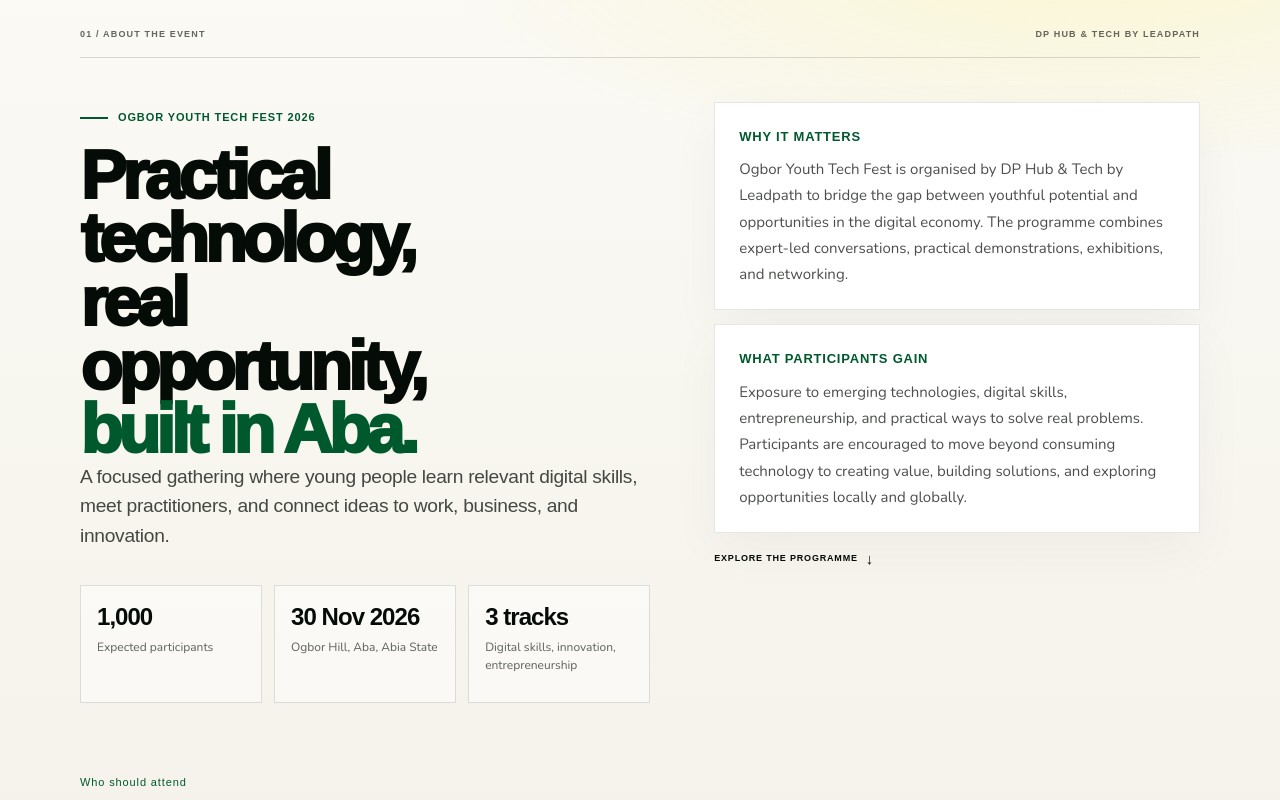
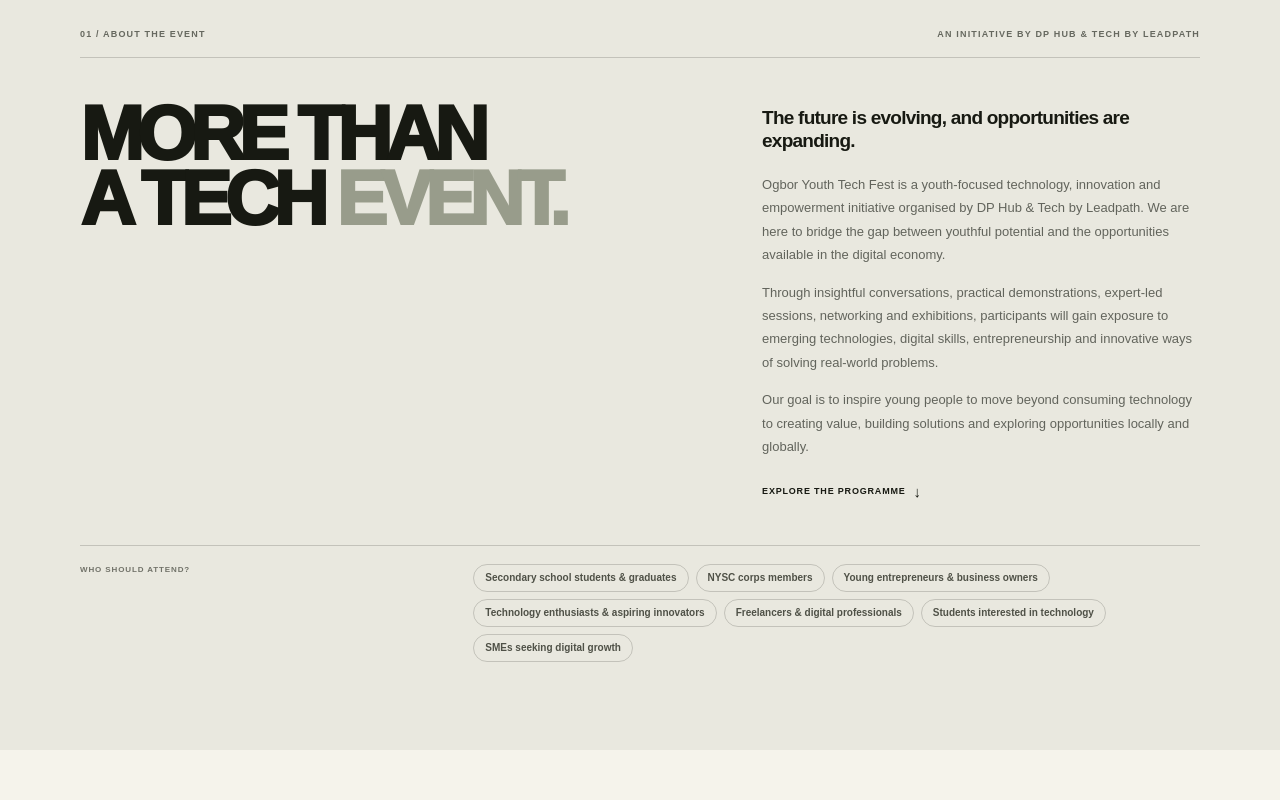
Before and after one commit to boyalonetechs/ogbor_youth_techfest, a Next.js app: page / in a window 1280 px wide. Shown: the part 860-1660 px from the top of the page. Built offline with nearby package versions, Linux system fonts and the light colour scheme; a web font is replaced by a local one.

Commit message:
Revamp About section with updated content and styling

```diff
--- a/src/components/landing/About.tsx
+++ b/src/components/landing/About.tsx
@@ -1,11 +1,5 @@
 import SectionKicker from "./SectionKicker";
 import { attendeeRoles } from "./content";
-
-const highlights = [
-  { value: "1,000", label: "Expected participants" },
-  { value: "30 Nov 2026", label: "Ogbor Hill, Aba, Abia State" },
-  { value: "3 tracks", label: "Digital skills, innovation, entrepreneurship" },
-];
 
 export default function About() {
   return (
@@ -13,72 +7,45 @@ export default function About() {
       <SectionKicker
         index="01"
         label="ABOUT THE EVENT"
-        right="DP HUB & TECH BY LEADPATH"
+        right="AN INITIATIVE BY DP HUB & TECH BY LEADPATH"
       />
 
-      <div className="oytf-about-layout">
-        <div className="oytf-about-lead">
-          <p className="oytf-about-eyebrow">Ogbor Youth Tech Fest 2026</p>
-          <h2 className="oytf-display oytf-about-title">
-            Practical technology,
-            <br />
-            real opportunity,
-            <br />
-            <span>built in Aba.</span>
-          </h2>
-          <p className="oytf-about-statement">
-            A focused gathering where young people learn relevant digital skills,
-            meet practitioners, and connect ideas to work, business, and
-            innovation.
+      <div className="oytf-intro-grid">
+        <h2 className="oytf-display">
+          MORE THAN
+          <br />A TECH <span>EVENT.</span>
+        </h2>
+
+        <div className="oytf-intro-copy">
+          <p className="oytf-big-copy">
+            The future is evolving, and opportunities are expanding.
           </p>
-
-          <div className="oytf-about-highlights" aria-label="Event highlights">
-            {highlights.map((item) => (
-              <div className="oytf-about-highlight" key={item.label}>
-                <strong>{item.value}</strong>
-                <span>{item.label}</span>
-              </div>
-            ))}
-          </div>
-        </div>
-
-        <div className="oytf-about-content">
-          <div className="oytf-about-card">
-            <h3>Why it matters</h3>
-            <p>
-              Ogbor Youth Tech Fest is organised by DP Hub &amp; Tech by
-              Leadpath to bridge the gap between youthful potential and
-              opportunities in the digital economy. The programme combines
-              expert-led conversations, practical demonstrations, exhibitions,
-              and networking.
-            </p>
-          </div>
-
-          <div className="oytf-about-card">
-            <h3>What participants gain</h3>
-            <p>
-              Exposure to emerging technologies, digital skills,
-              entrepreneurship, and practical ways to solve real problems.
-              Participants are encouraged to move beyond consuming technology to
-              creating value, building solutions, and exploring opportunities
-              locally and globally.
-            </p>
-          </div>
-
-          <a className="oytf-text-link oytf-about-link" href="#programme">
-            Explore the programme <span aria-hidden="true">↓</span>
+          <p className="oytf-body">
+            Ogbor Youth Tech Fest is a youth-focused technology, innovation and
+            empowerment initiative organised by DP Hub &amp; Tech by Leadpath.
+            We are here to bridge the gap between youthful potential and the
+            opportunities available in the digital economy.
+          </p>
+          <p className="oytf-body">
+            Through insightful conversations, practical demonstrations,
+            expert-led sessions, networking and exhibitions, participants will
+            gain exposure to emerging technologies, digital skills,
+            entrepreneurship and innovative ways of solving real-world
+            problems.
+          </p>
+          <p className="oytf-body">
+            Our goal is to inspire young people to move beyond consuming
+            technology to creating value, building solutions and exploring
+            opportunities locally and globally.
+          </p>
+          <a className="oytf-text-link" href="#programme">
+            EXPLORE THE PROGRAMME <span aria-hidden="true">↓</span>
           </a>
         </div>
       </div>
 
-      <div className="oytf-audience oytf-about-audience">
-        <div className="oytf-audience-head">
-          <span className="oytf-audience-label">Who should attend</span>
-          <p>
-            Students, early-career professionals, founders, and anyone ready to
-            grow in the digital economy.
-          </p>
-        </div>
+      <div className="oytf-audience">
+        <span className="oytf-audience-label">WHO SHOULD ATTEND?</span>
         <div className="oytf-chips">
           {attendeeRoles.map((role) => (
             <span className="oytf-chip" key={role}>
--- a/src/components/landing/GetInvolved.tsx
+++ b/src/components/landing/GetInvolved.tsx
@@ -121,7 +121,7 @@ export default function GetInvolved() {
         ))}
       </div>
 
-      <div className="oytf-form-shell" id="involvement-forms">
+      <div className="oytf-form-shell hidden" id="involvement-forms">
         <div className="oytf-form-head">
           <div>
             <span className="oytf-form-eyebrow">Registration forms</span>
--- a/src/components/landing/landing.css
+++ b/src/components/landing/landing.css
@@ -160,167 +160,67 @@
 
 /* About ---------------------------------------------------------------- */
 .oytf-about {
-  background:
-    radial-gradient(1200px 420px at 85% 0%, rgba(250, 224, 26, 0.16), transparent 55%),
-    linear-gradient(180deg, #fbfaf5 0%, #f3f1e8 100%);
-  color: var(--hero-black, #050b06);
-}
-
-.oytf-about .oytf-kicker {
-  border-bottom-color: rgba(5, 11, 6, 0.14);
-  color: rgba(5, 11, 6, 0.62);
-}
-
-.oytf-about-layout {
+  background: #e9e8df;
+}
+
+.oytf-intro-grid {
   display: grid;
-  grid-template-columns: minmax(0, 1.08fr) minmax(320px, 0.92fr);
-  gap: clamp(28px, 5vw, 72px);
-  padding-top: 44px;
-  align-items: start;
-}
-
-.oytf-about-eyebrow {
-  display: inline-flex;
-  align-items: center;
-  gap: 10px;
-  margin: 0 0 18px;
-  color: var(--hero-green, #00592d);
-  font-size: 11px;
+  grid-template-columns: 1.15fr 0.85fr;
+  gap: 8%;
+  padding-top: 43px;
+}
+
+.oytf-intro-copy {
+  max-width: 460px;
+  padding-top: 5px;
+}
+
+.oytf-big-copy {
+  margin: 0 0 20px;
+  font-size: 19px;
   font-weight: 800;
-  letter-spacing: 0.08em;
-  text-transform: uppercase;
-}
-
-.oytf-about-eyebrow::before {
-  content: "";
-  width: 28px;
-  height: 2px;
-  background: var(--hero-green, #00592d);
-}
-
-.oytf-about-title {
-  color: var(--hero-black, #050b06);
-  font-size: clamp(44px, 5.4vw, 74px);
-  line-height: 0.92;
-  letter-spacing: -0.065em;
-  max-width: 10.5ch;
-}
-
-.oytf-about-title span {
-  color: var(--hero-green, #00592d);
-}
-
-.oytf-about-statement {
-  margin: 24px 0 0;
-  max-width: 42rem;
-  color: rgba(5, 11, 6, 0.74);
-  font-size: clamp(17px, 1.5vw, 21px);
-  line-height: 1.55;
-  letter-spacing: -0.015em;
-}
-
-.oytf-about-highlights {
+  letter-spacing: -0.04em;
+  line-height: 1.25;
+}
+
+.oytf-body {
+  margin: 14px 0;
+  color: #62645c;
+  font-size: 13px;
+  line-height: 1.8;
+}
+
+.oytf-audience {
   display: grid;
-  grid-template-columns: repeat(3, minmax(0, 1fr));
-  gap: 12px;
-  margin-top: 34px;
-}
-
-.oytf-about-highlight {
-  min-height: 118px;
-  padding: 18px 16px;
-  border: 1px solid rgba(5, 11, 6, 0.12);
-  background: rgba(255, 255, 255, 0.52);
-}
-
-.oytf-about-highlight strong {
-  display: block;
-  margin-bottom: 10px;
-  color: var(--hero-black, #050b06);
-  font-size: clamp(18px, 2vw, 24px);
-  font-weight: 900;
-  line-height: 1.05;
-  letter-spacing: -0.04em;
-}
-
-.oytf-about-highlight span {
-  display: block;
-  color: rgba(5, 11, 6, 0.64);
-  font-size: 12px;
-  line-height: 1.45;
-  font-family: var(--font-rounded), system-ui, sans-serif;
-}
-
-.oytf-about-content {
-  display: grid;
-  gap: 14px;
-}
-
-.oytf-about-card {
-  padding: 24px 24px 22px;
-  border: 1px solid rgba(5, 11, 6, 0.1);
-  background: #fff;
-  box-shadow: 0 18px 50px rgba(5, 11, 6, 0.04);
-}
-
-.oytf-about-card h3 {
-  margin: 0 0 10px;
-  color: var(--hero-green, #00592d);
-  font-size: 13px;
+  grid-template-columns: 0.8fr 1.6fr;
+  gap: 30px;
+  margin-top: 44px;
+  padding-top: 18px;
+  border-top: 1px solid var(--oytf-line);
+}
+
+.oytf-audience-label {
+  color: #717269;
+  font-size: 8px;
   font-weight: 800;
-  letter-spacing: 0.06em;
-  text-transform: uppercase;
-}
-
-.oytf-about-card p {
-  margin: 0;
-  color: rgba(5, 11, 6, 0.72);
-  font-size: 15px;
-  line-height: 1.75;
-  font-family: var(--font-rounded), system-ui, sans-serif;
-}
-
-.oytf-about-link {
-  margin-top: 4px;
-  color: var(--hero-black, #050b06);
-  font-weight: 800;
-}
-
-.oytf-about-link:hover {
-  color: var(--hero-green, #00592d);
-}
-
-.oytf-about-audience {
-  grid-template-columns: minmax(240px, 0.72fr) minmax(0, 1.28fr);
-  gap: 28px;
-  margin-top: 42px;
-  padding-top: 24px;
-  border-top-color: rgba(5, 11, 6, 0.14);
-  align-items: start;
-}
-
-.oytf-audience-head p {
-  margin: 10px 0 0;
-  max-width: 34ch;
-  color: rgba(5, 11, 6, 0.66);
-  font-size: 14px;
-  line-height: 1.55;
-  font-family: var(--font-rounded), system-ui, sans-serif;
-}
-
-.oytf-about .oytf-audience-label {
-  color: var(--hero-green, #00592d);
-  font-size: 11px;
-  letter-spacing: 0.08em;
-}
-
-.oytf-about .oytf-chip {
-  border-color: rgba(5, 11, 6, 0.14);
-  background: rgba(255, 255, 255, 0.55);
-  color: rgba(5, 11, 6, 0.78);
-  font-family: var(--font-rounded), system-ui, sans-serif;
-  font-size: 12px;
-  padding: 9px 13px;
+  letter-spacing: 0.11em;
+  line-height: 1.6;
+}
+
+.oytf-chips {
+  display: flex;
+  flex-wrap: wrap;
+  gap: 7px;
+}
+
+.oytf-chip {
+  border: 1px solid var(--oytf-line);
+  border-radius: 30px;
+  padding: 8px 11px;
+  color: #4f5147;
+  font-size: 10px;
+  font-weight: 700;
+  line-height: 1;
 }
 
 /* Objectives ----------------------------------------------------------- */
@@ -1391,24 +1291,6 @@
     padding-bottom: 22px;
   }
 
-  .oytf-about-layout {
-    grid-template-columns: 1fr;
-    gap: 24px;
-  }
-
-  .oytf-about-title {
-    max-width: 14ch;
-  }
-
-  .oytf-about-highlights {
-    grid-template-columns: repeat(3, minmax(0, 1fr));
-  }
-
-  .oytf-about-audience {
-    grid-template-columns: 1fr;
-    gap: 14px;
-  }
-
   .oytf-intro-grid {
     gap: 6%;
   }
@@ -1495,42 +1377,6 @@
 
   .oytf-display {
     font-size: clamp(40px, 12vw, 58px);
-  }
-
-  .oytf-about-layout {
-    grid-template-columns: 1fr;
-    gap: 22px;
-    padding-top: 30px;
-  }
-
-  .oytf-about-title {
-    max-width: none;
-  }
-
-  .oytf-about-statement {
-    font-size: 16px;
-  }
-
-  .oytf-about-highlights {
-    grid-template-columns: 1fr;
-  }
-
-  .oytf-about-highlight {
-    min-height: 0;
-  }
-
-  .oytf-about-card {
-    padding: 18px;
-  }
-
-  .oytf-about-card p {
-    font-size: 14px;
-  }
-
-  .oytf-about-audience {
-    grid-template-columns: 1fr;
-    gap: 14px;
-    margin-top: 30px;
   }
 
   .oytf-intro-grid {
```
